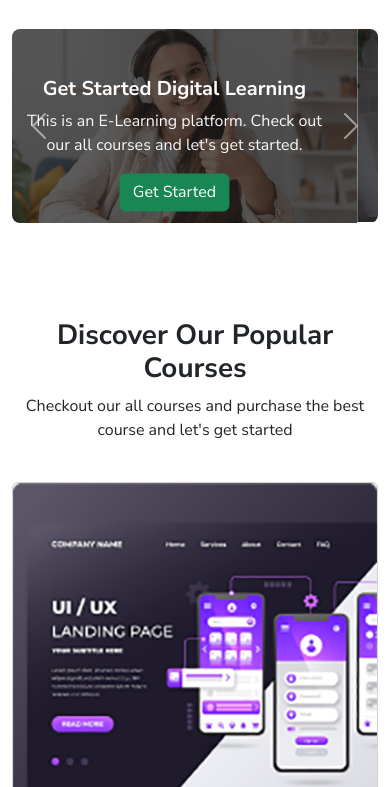
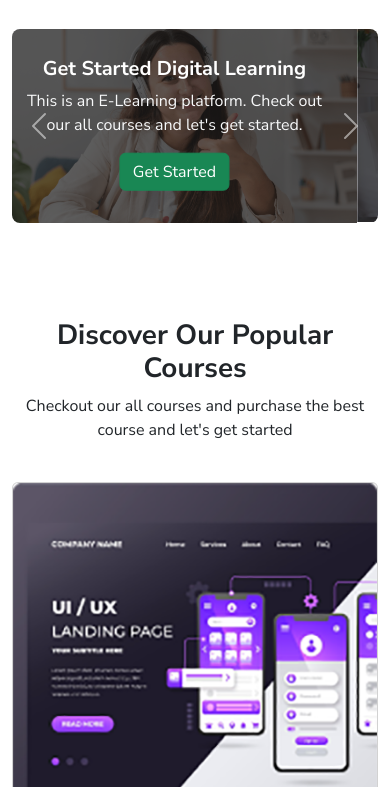
Before and after one commit to dev-rashidul/assignment-3, a plain HTML site: page index.html in a window 390 px wide. Shown: the part 57-844 px from the top of the page. Drawn offline with nearby package versions, Linux system fonts and the light colour scheme; a script that the page names is missing.

Commit message:
Final Commit

```diff
--- a/assets/css/style.css
+++ b/assets/css/style.css
@@ -22,6 +22,12 @@ body {
   background: rgba(29, 29, 29, 0.7);
 }
 
+@media screen and (max-width: 480px) {
+  .carousel-caption {
+    top: 43% !important;
+  }
+}
+
 @media screen and (max-width: 767px) {
   .carousel-caption {
     padding: 0 30px;
```
